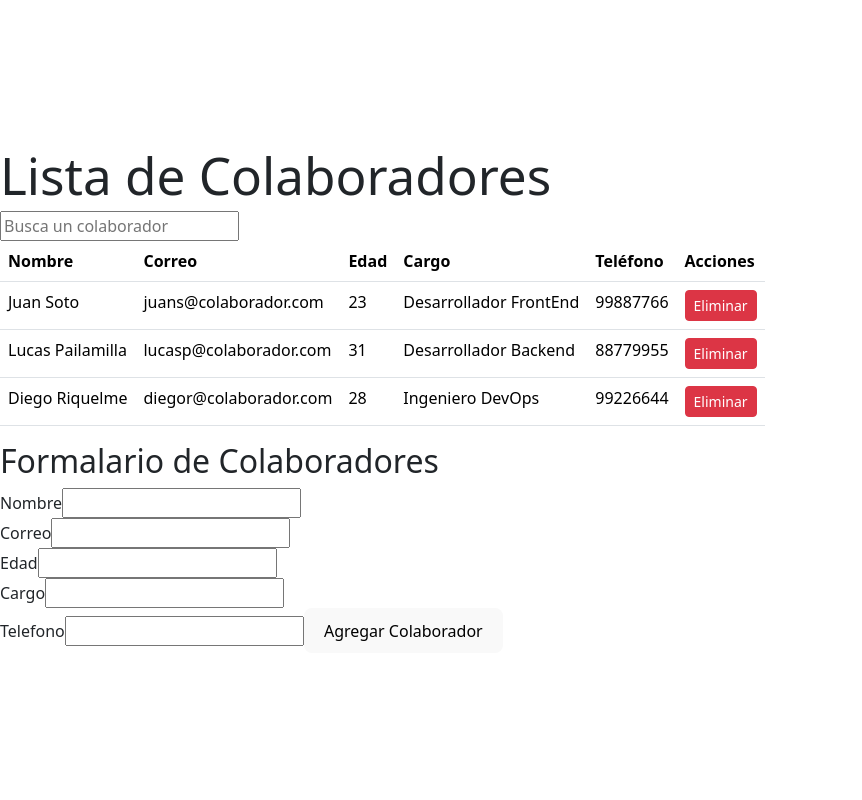
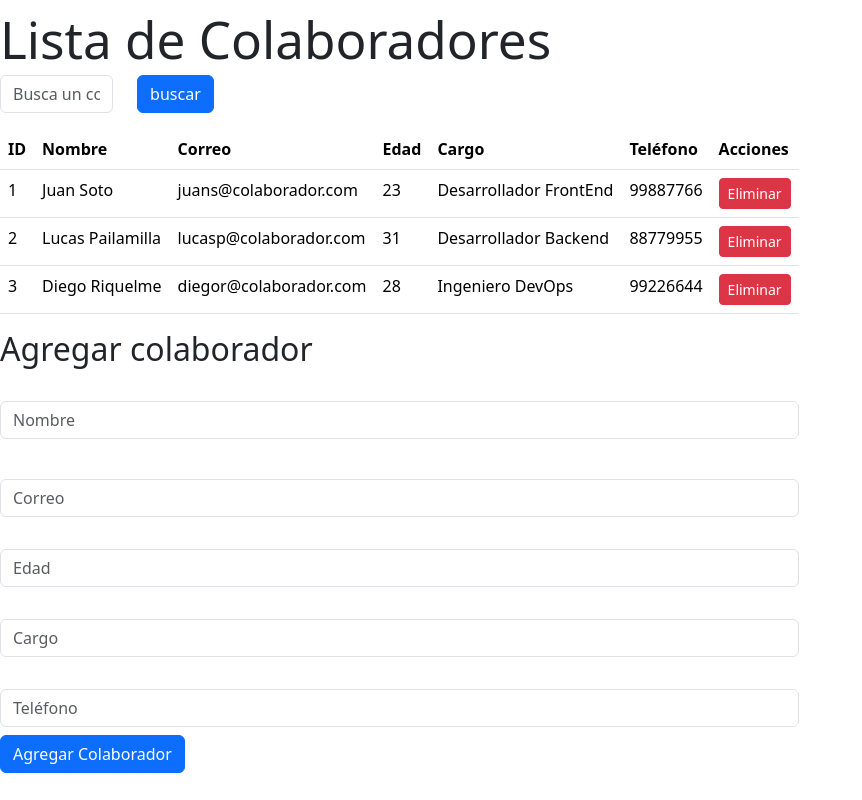
Before and after one commit to luisCastroMarquez/desafio_colaboradores, a React (Vite) app in the folder colaboradores/: page / in a window 1280 px wide. Shown: the whole page, without its empty margins (0-862 px from the left). Built offline with nearby package versions, Linux system fonts and the light colour scheme.

Commit message:
seven commit, code preview

```diff
--- a/colaboradores/package.json
+++ b/colaboradores/package.json
@@ -12,7 +12,8 @@
   "dependencies": {
     "bootstrap": "^5.3.0",
     "react": "^18.2.0",
-    "react-dom": "^18.2.0"
+    "react-dom": "^18.2.0",
+    "uuid": "^9.0.0"
   },
   "devDependencies": {
     "@types/react": "^18.0.28",
--- a/colaboradores/src/App.jsx
+++ b/colaboradores/src/App.jsx
@@ -3,13 +3,19 @@ import Formulario from './components/Formulario';
 import Listado from './components/Listado';
 import Buscador from './components/Buscador';
 import { BaseColaboradores } from './BaseColaboradores';
+import Alert from './components/Alert';
 
 
 const App = () => {
     const [colaboradores, setColaboradores] = useState(BaseColaboradores);
+    const [mensaje, setMensaje] = useState(null);
 
     const agregarColaborador = (colaborador) => {
         setColaboradores([...colaboradores, colaborador]);
+        setMensaje({ tipo: 'success', texto: 'Colaborador agregado corrrectamente' });
+        setTimeout(() => {
+            setMensaje(null);
+        }, 2000);
     };
 
     const eliminarColaborador = (id) => {
@@ -36,6 +42,7 @@ const App = () => {
         <>
             <div>
                 <h1>Lista de Colaboradores</h1>
+                {mensaje && <Alert mensaje={mensaje.texto} tipo={mensaje.tipo}/>}
                 <Buscador onBuscarColaboradores={buscarColaboradores} />
                 <Listado colaboradores={colaboradores}
                     onEliminarColaborador={eliminarColaborador}/>
--- a/colaboradores/src/components/Buscador.jsx
+++ b/colaboradores/src/components/Buscador.jsx
@@ -9,9 +9,11 @@ const Buscador = ({ onBuscarColaboradores }) => {
         telefono: '',
     });
 
-    const handleInputChange = (e) => {
-        const { name, value } = e.target;
-        setFiltro ({...filtro, [name]: value });
+    const handleChange = (e) => {
+        setFiltro ({
+            ...filtro,
+            [e.target.name] : e.target.value,
+        });
     };
 
     const handleSubmit = (e) => {
@@ -22,16 +24,23 @@ const Buscador = ({ onBuscarColaboradores }) => {
     return (
         <div>
             <form onSubmit={handleSubmit}>
-                <div>
-                    <label htmlFor="nombre"></label>
+                <div className="row">
+                    <div className="col-md-2">
                         <input
                             type="text"
                             id="nombre"
+                            className="form-control"
                             value={filtro.nombre}
-                        onChange={handleInputChange}
+                            onChange={handleChange}
                             name="nombre"
                             placeholder="Busca un colaborador"
                         />
+                    </div>
+                    <div className="col-md-2">
+                        <button type="submit" className="btn btn-primary">
+                            buscar
+                        </button>
+                    </div>
                 </div>
             </form>
         </div>
--- a/colaboradores/src/components/Formulario.jsx
+++ b/colaboradores/src/components/Formulario.jsx
@@ -1,131 +1,136 @@
 import { useState } from 'react';
 import Alert from './Alert';
 
-const Formulario = ({ onAgregarColaborador, onMostrarError }) => {
+const Formulario = ({ onMostrarError }) => {
     const [colaborador, setColaborador] = useState({
         nombre: '',
         correo: '',
         edad: '',
         cargo: '',
-        telefono:''
+        telefono: '',
     });
-    const [ alerta, setAlerta] = useState(null);
 
-    const handleInputChange = (e) => {
-        const { name, value } = e.target;
-        setColaborador({...colaborador, [name]: value });
+    const [alerta, setAlerta] = useState(null);
+
+    const handleChange = (e) => {
+        setColaborador({
+            ...colaborador,
+            [e.target.name]: e.target.value,
+        });
     };
 
     const handleSubmit = (e) => {
         e.preventDefault();
 
-        if (
-            colaborador.nombre.trim() === '' ||
-            colaborador.correo.trim() === '' ||
-            colaborador.edad.trim() === '' ||
-            colaborador.cargo.trim() === '' ||
-            colaborador.telefono.trim() === ''
-        ) {
-            onMostrarError({
-                mensaje: 'Por favor, complete todo los campos.',
-                color: 'danger'
+        // Validar campos vacíos
+        if (!colaborador.nombre || !colaborador.correo  || !colaborador.edad || !colaborador.telefono || !colaborador.cargo || !colaborador.telefono) {
+            setAlerta({
+                mensaje: 'Todos los campos son obligatorios.',
+                color: 'danger',
             });
-            return;
+
+        // Ocultar  alerta
+            setTimeout (() => {
+                setAlerta(null);
+            }, 3000);
+
+        return;
         }
 
-        if (!ValidateEmail(colaborador.correo)) {
-            onMostrarError({
-                mensaje: 'Ingresar el correo electrinico valido.',
-                color: 'danger',
-            });
-            return;
-        }
+        //Enviar el objeto colaborador al componete padre
+        onMostrarError(colaborador);
 
-        onAgregarColaborador(colaborador);
+        // Realizar lógica de envío del formulario o guardar el colaborador
+
+        // Limpiar los campos del formulario
+        setColaborador({
+            nombre: '',
+            correo:'',
+            edad: '',
+            cargo: '',
+            telefono: '',
+        })
+
+        // Mostrar mensaje de éxito
         setAlerta({
-            mensaje : 'Colaborador agregado exitosamente.',
-            color: 'success'
+            mensaje: 'Colaborador agregado exitosamente.',
+            color: 'success',
         });
 
-            //LIMPIAR EL FORMULARIO
-        setColaborador({
-            nombre: '',
-            correo: '',
-            edad: '',
-            cargo: '',
-            telefono: ''
-        });
-
-        // Limpiar la alerta despues de 3 segundos
-        setTimeout(() => {
+        // Ocultar  mensaje
+        setTimeout (() => {
             setAlerta(null);
-        }, 2000);
-    };
-
-    const { nombre, correo, edad, cargo, telefono } = colaborador;
-
-    // Funcion para validar el correo electronico
-    const ValidateEmail = (email) => {
-        const re = /\S+@\S+\.\S+/;
-        return re.test(email);
+        }, 3000);
     };
 
     return (
-        <div>
-            <h2>Formalario de Colaboradores</h2>
+        <div className="mb-3">
+            <h2>Agregar colaborador</h2>
             <form onSubmit={handleSubmit}>
-                <div>
-                    <label htmlFor="nombre">Nombre</label>
+                <div className="mb-3">
+                    <label className="form-label"></label>
                     <input
                         type="text"
                         id="nombre"
-                        value={nombre}
-                        onChange={handleInputChange}
+                        className="form-control"
+                        value={colaborador.nombre}
+                        onChange={handleChange}
                         name="nombre"
+                        placeholder="Nombre"
                     />
                 </div>
-                <div>
-                    <label htmlFor="correo">Correo</label>
+                <div className="mb-2">
+                    <label className="form-label"></label>
                     <input
-                        type="mail"
-                        id="correo"
-                        value={correo}
-                        onChange={handleInputChange}
+                        type="email"
+                        id="email"
+                        className="form-control"
+                        value={colaborador.correo}
+                        onChange={handleChange}
                         name="correo"
+                        placeholder="Correo"
                     />
                 </div>
-                <div>
-                    <label htmlFor="edad">Edad</label>
+                <div className="mb-2">
+                    <label className="form-label"></label>
                     <input
-                        type="number"
-                        id="edad"
-                        value={edad}
-                        onChange={handleInputChange}
-                        name="edad"
+                        type='number'
+                        id='Edad'
+                        className='form-control'
+                        value={colaborador.edad}
+                        onChange={handleChange}
+                        name='edad'
+                        placeholder='Edad'
                     />
                 </div>
-                <div>
-                    <label htmlFor="cargo">Cargo</label>
+                <div className="mb-2">
+                    <label className="form-label"></label>
                     <input
                         type="text"
                         id="cargo"
-                        value={cargo}
-                        onChange={handleInputChange}
+                        className="form-control"
+                        value={colaborador.cargo}
+                        onChange={handleChange}
                         name="cargo"
+                        placeholder="Cargo"
                     />
                 </div>
-                <div>
-                    <label htmlFor="telefono">Telefono</label>
+                <div className='mb-2'>
+                    <label className='form-label'></label>
                     <input
                         type="tel"
                         id="telefono"
-                        value={telefono}
-                        onChange={handleInputChange}
+                        className="form-control"
+                        value={colaborador.telefono}
+                        onChange={handleChange}
                         name="telefono"
+                        placeholder="Teléfono"
                     />
-                    <button type="submit"> Agregar Colaborador</button>
-                    {alerta && <Alert mensaje={alerta.mensaje} color={alerta.color} />}
                 </div>
+                <button className="btn btn-primary btn-md" type="submit">
+                    Agregar Colaborador
+                </button>
+                {alerta && <Alert mensaje={alerta.mensaje} color={alerta.color} />}
             </form>
         </div>
     );
--- a/colaboradores/src/components/Listado.jsx
+++ b/colaboradores/src/components/Listado.jsx
@@ -1,9 +1,12 @@
+import { v4 as uuid } from 'uuid';
 
 const Listado  = ({ colaboradores, onEliminarColaborador }) => {
     return (
+        <div className="mt-3">
             <table className="table">
                 <thead>
                     <tr>
+                        <th>ID</th>
                         <th>Nombre</th>
                         <th>Correo</th>
                         <th>Edad</th>
@@ -14,7 +17,8 @@ const Listado  = ({ colaboradores, onEliminarColaborador }) => {
                 </thead>
                 <tbody>
                     {colaboradores.map((colaborador) => (
-                    <tr key={colaborador.id}>
+                        <tr key={uuid()}>
+                            <td>{colaborador.id}</td>
                             <td>{colaborador.nombre}</td>
                             <td>{colaborador.correo}</td>
                             <td>{colaborador.edad}</td>
@@ -31,6 +35,7 @@ const Listado  = ({ colaboradores, onEliminarColaborador }) => {
                     ))}
                 </tbody>
             </table>
+        </div>
     );
 };
 
```
Also changed, not shown: 1 other file (tests, documents, lock files or other folders). Lines whose indentation alone changed are shown as unchanged.
